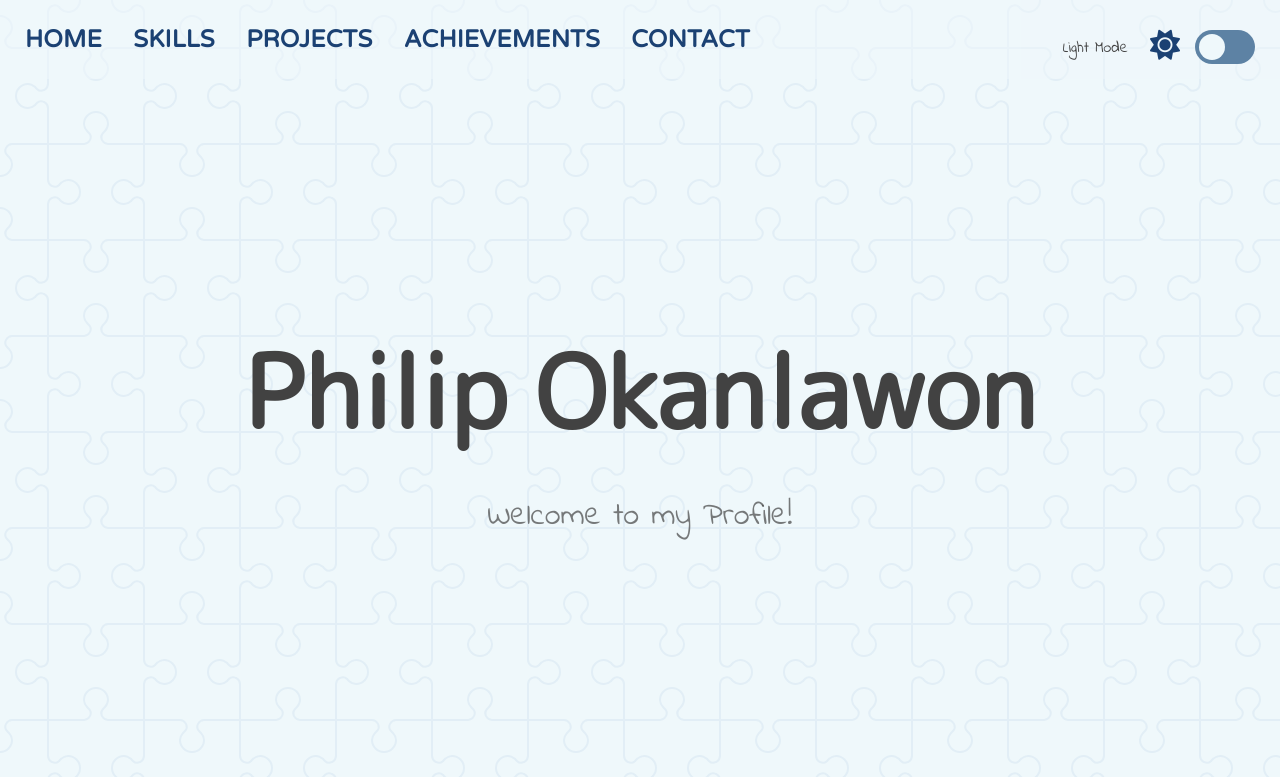
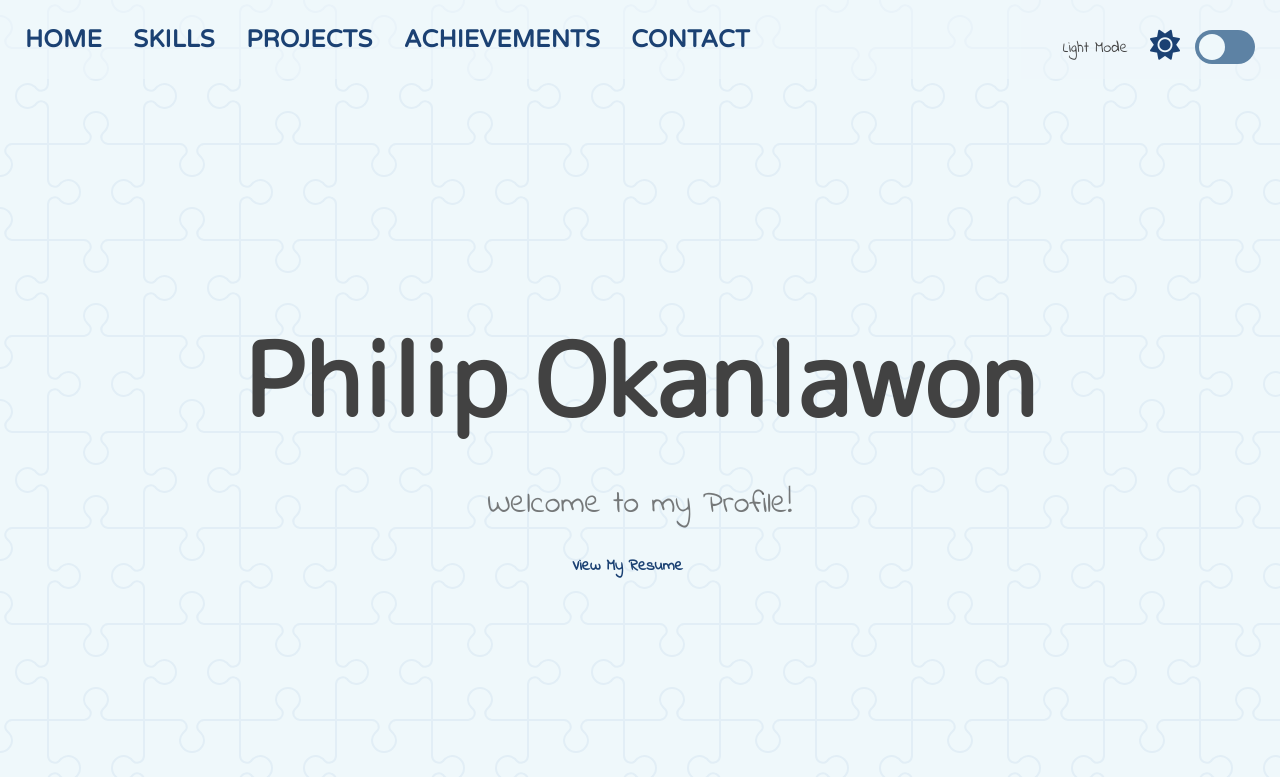
Before and after one commit to philyfwik/profile-light-dark, a plain HTML site: page index.html in a window 1280 px wide. Shown: the top 777 px of the page. Drawn offline with nearby package versions, Linux system fonts and the light colour scheme.

Commit message:
add resume to site

```diff
--- a/index.html
+++ b/index.html
@@ -38,6 +38,10 @@
             <h2 data-aos="flip-right" data-aos-easing="ease-out-cubic" data-aos-duration="2000" data-aos-delay="1000">
                 Welcome to my Profile!
             </h2>
+
+            <a href="philip_okanlawon.pdf" target="_blank">
+                View My Resume
+            </a>
         </div>
     </section>
     <!-- About Section switches from Technical Skills to Hobbies based on light mode & dark mode-->
```
